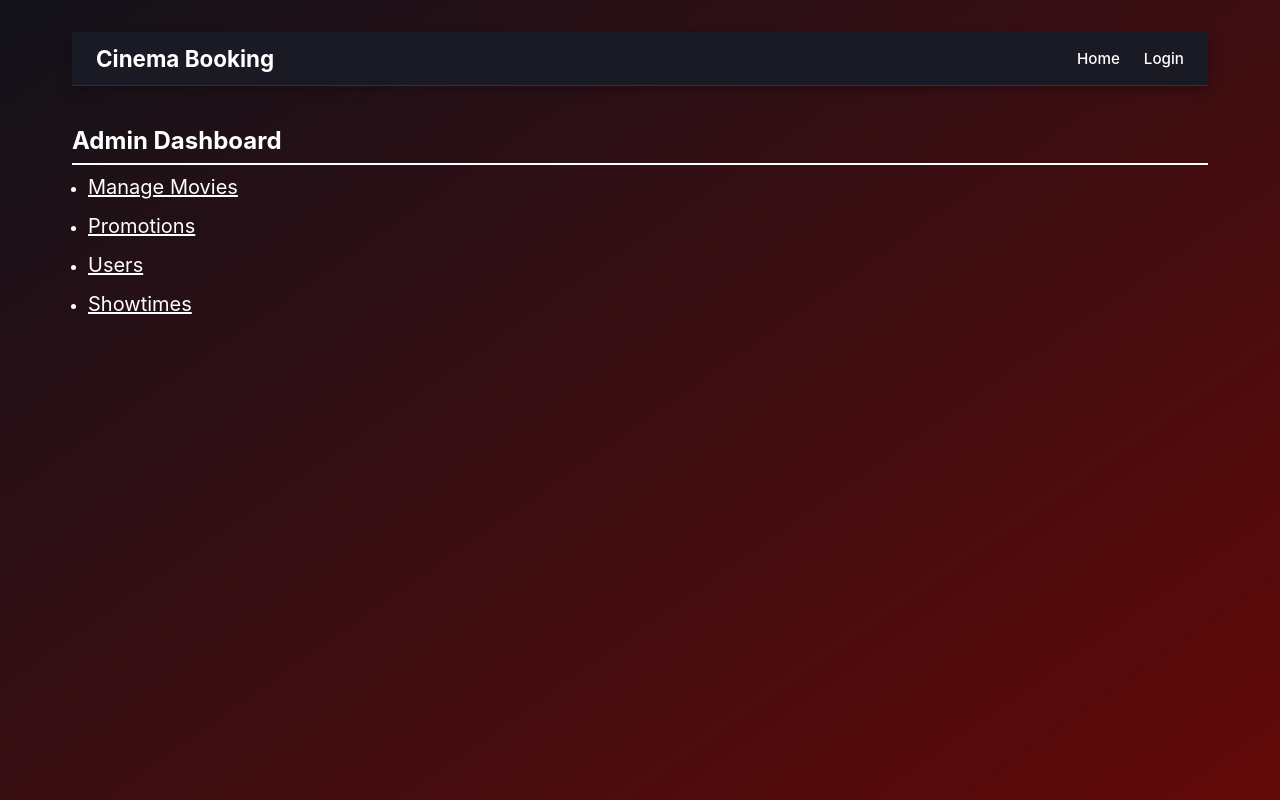
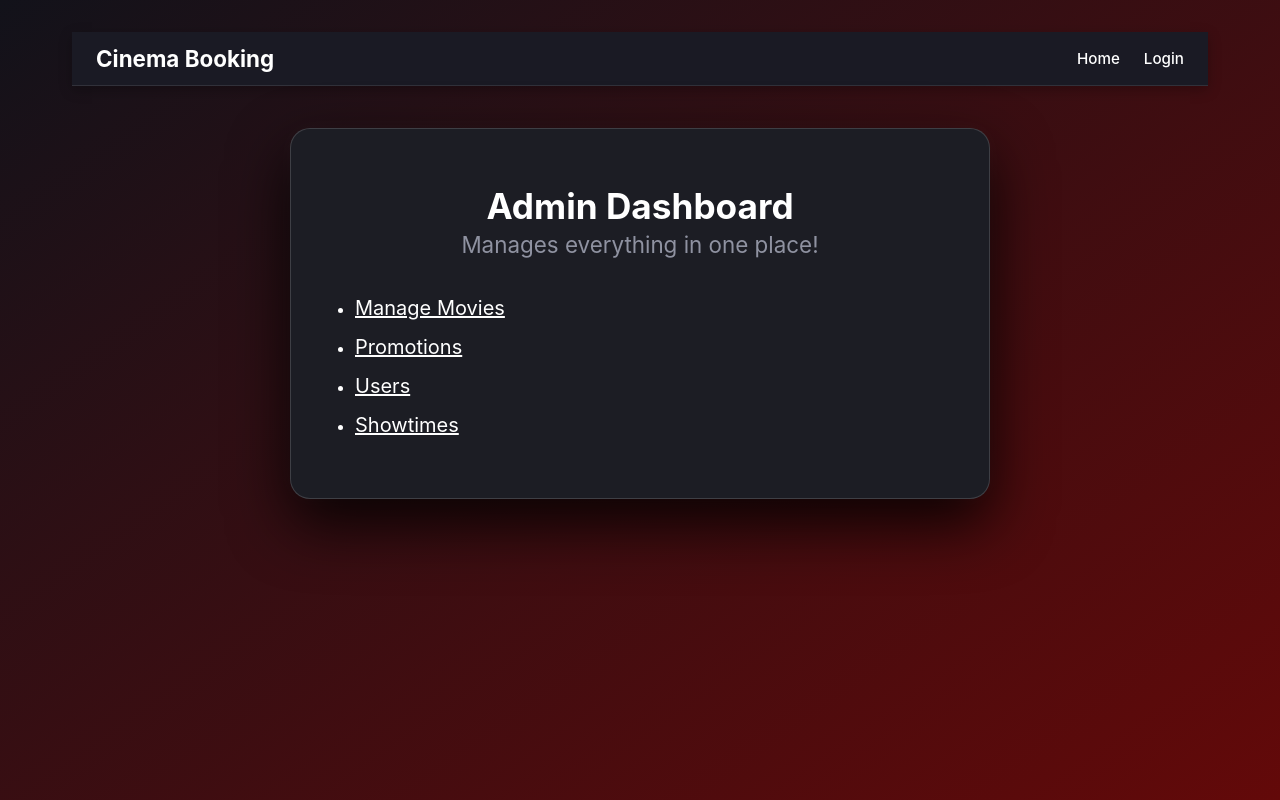
Before and after one commit to camillegrings/cinema-e-booking-system, a React (Vite) app: page /admin/dashboard in a window 1280 px wide. Built offline with nearby package versions, Linux system fonts and the light colour scheme.

Commit message:
refactor: styles of admin dashboard

```diff
--- a/src/client/pages/AdminDashboard.css
+++ b/src/client/pages/AdminDashboard.css
@@ -1,11 +1,19 @@
 .admin-dashboard-container {
     padding: 2rem;
     max-width: 1200px;
+    min-height: 100vh;
     margin: 0 auto;
 }
 
 .admin-dashboard-content {
-    padding-top: 30px;
+    margin-top: 20px;
+    display: flex;
+    flex-direction: column;
+    align-items: center;
+    justify-content: flex-start;
+    box-sizing: border-box;
+    margin: 0 auto;
+    padding: 2rem;
 }
 
 .admin-dashboard-content>h2 {
@@ -25,3 +33,32 @@
     color: white;
     font-size: 20px;
 }
+
+.admin-dashboard-card {
+    width: 100%;
+    max-width: 700px;
+    background: #1c1d24;
+    border: 1px solid rgba(255, 255, 255, 0.15);
+    border-radius: 20px;
+    padding: 3.5rem 3rem;
+    box-shadow: 0 25px 60px rgba(0, 0, 0, 0.85), 0 0 20px rgba(255, 255, 255, 0.03);
+    margin: auto 0;
+    display: flex;
+    flex-direction: column;
+    box-sizing: border-box;
+}
+
+.admin-dashboard-title {
+    color: #ffffff;
+    font-size: 2.2rem;
+    font-weight: 700;
+    margin: 0 0 0.25rem 0;
+    text-align: center;
+}
+
+.admin-dashboard-subtitle {
+    color: #8f92a1;
+    font-size: 1.4rem;
+    margin-bottom: 1.8rem;
+    text-align: center;
+}
--- a/src/client/pages/AdminDashboard.tsx
+++ b/src/client/pages/AdminDashboard.tsx
@@ -11,7 +11,9 @@ export const AdminDashboard: React.FC = () => {
         <div className="admin-dashboard-container">
             <Header />
             <div className="admin-dashboard-content">
-                <h2>Admin Dashboard</h2>
+                <div className="admin-dashboard-card">
+                    <h2 className="admin-dashboard-title"> Admin Dashboard </h2>
+                    <p className="admin-dashboard-subtitle"> Manages everything in one place! </p>
                     <ul className="admin-dashboard-menu">
                         <li><Link to='/'>Manage Movies</Link></li>
                         <li><Link to='/'>Promotions</Link></li>
@@ -20,5 +22,6 @@ export const AdminDashboard: React.FC = () => {
                     </ul>
                 </div>
             </div>
+        </div>
     );
 };
```
Lines whose indentation alone changed are shown as unchanged.
